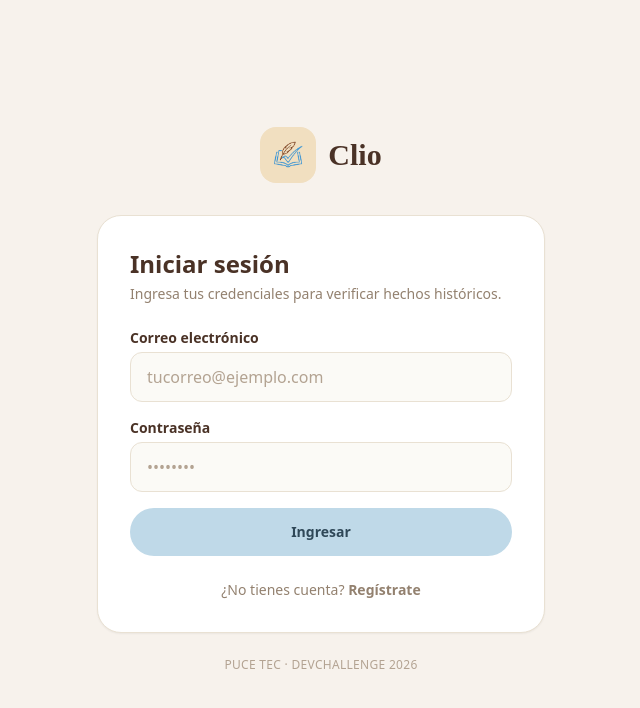
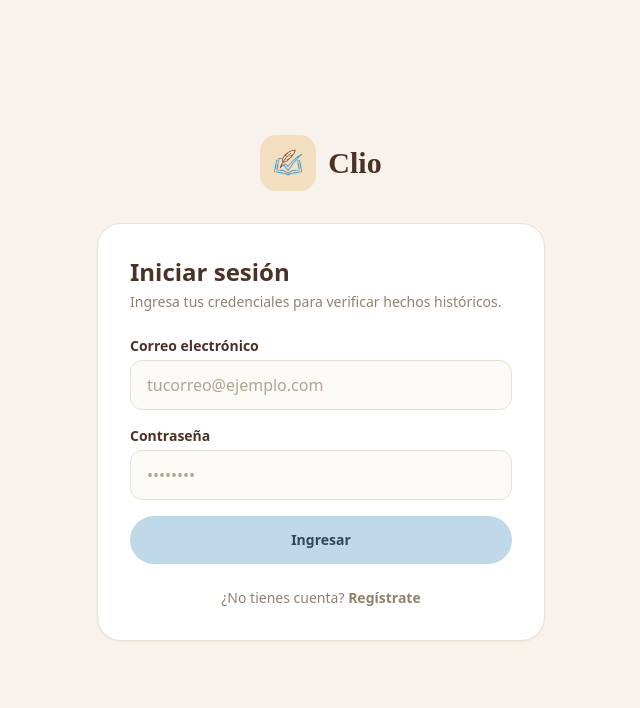
Before and after one commit to Benjamin-ag24/CLIO, a React app in the folder Clio/frontend/: page /login in a window 1280 px wide. Shown: the top 708 px of the page, without its empty margins (319-959 px from the left). Built offline with nearby package versions, Linux system fonts and the light colour scheme; the HTML template or start-up script is replaced by a standard one.

Commit message:
feat: [Benjamin] borrar la parte de PUCETEC y DEVCHALLENGE que era sobrante

```diff
--- a/Clio/frontend/src/constants/authConstants.js
+++ b/Clio/frontend/src/constants/authConstants.js
@@ -19,7 +19,6 @@ export const authCopy = {
       noAccount: "¿No tienes cuenta?",
       action: "Regístrate",
     },
-    brand: "PUCE TEC · DEVCHALLENGE 2026",
   },
   register: {
     title: "Crear cuenta",
@@ -43,7 +42,6 @@ export const authCopy = {
       action: "Inicia sesión",
     },
     success: "¡Cuenta creada! Redirigiendo al inicio de sesión...",
-    brand: "PUCE TEC · DEVCHALLENGE 2026",
   },
 };
 
```
